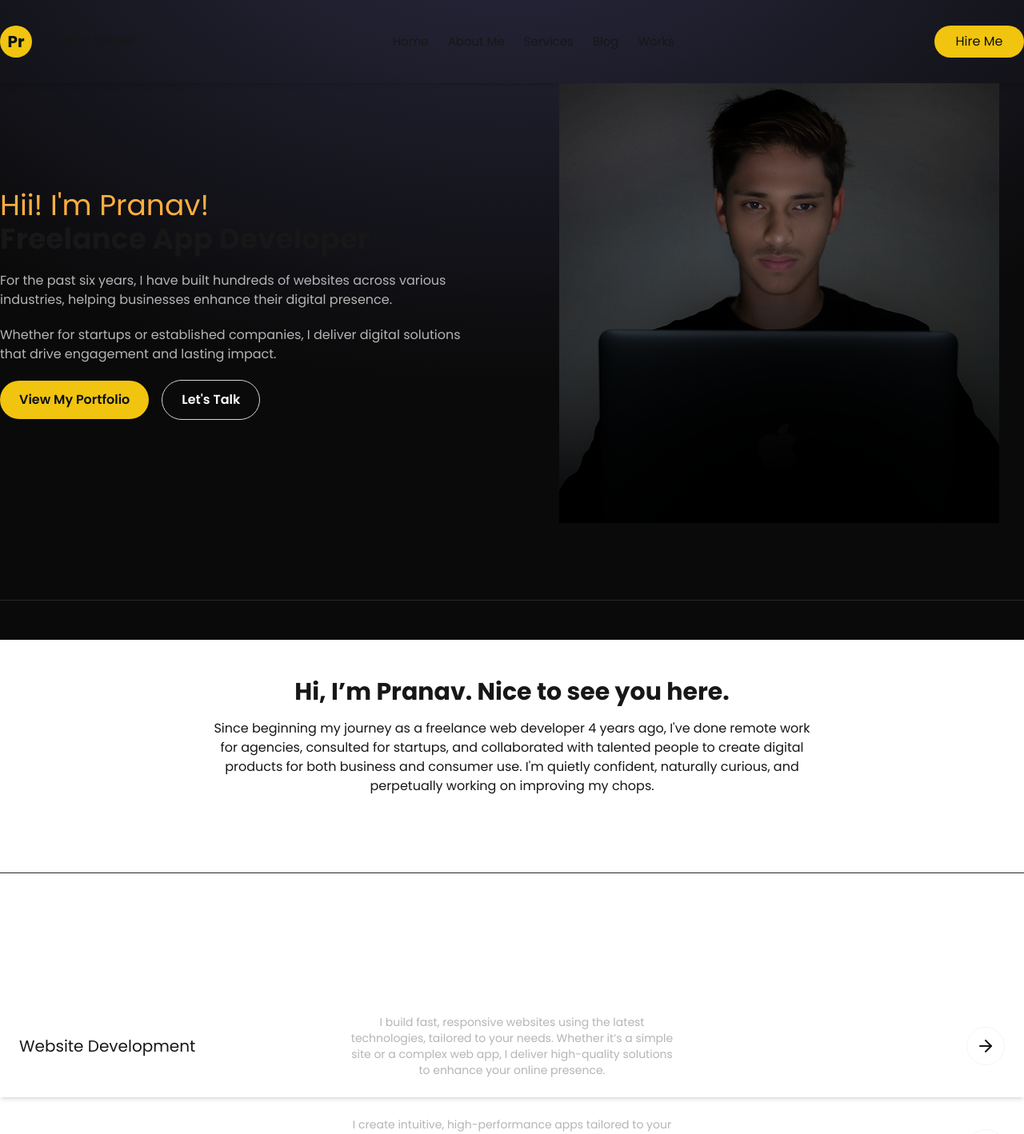
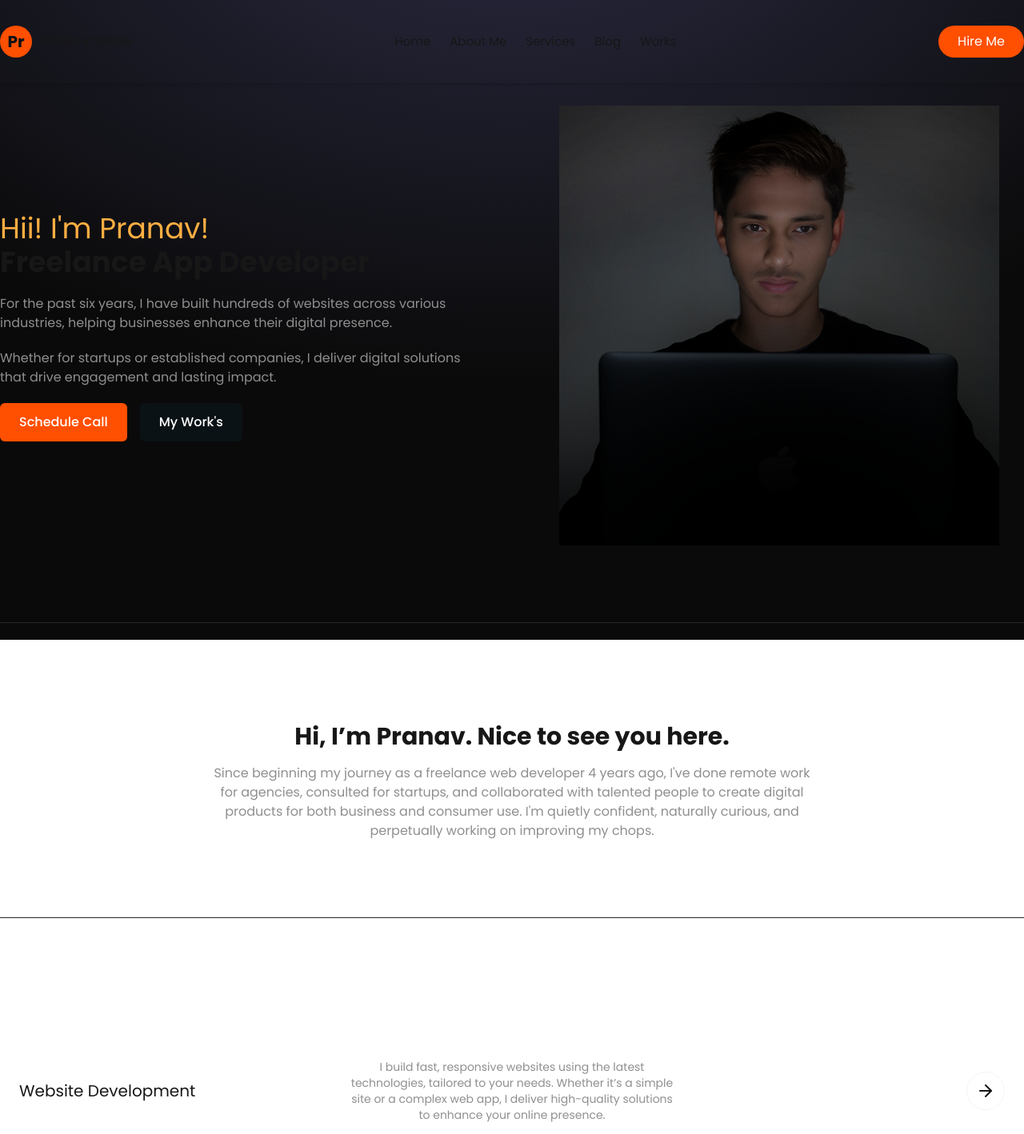
Before and after one commit to codespranav/portfolio, a Next.js app: page / in a window 1280 px wide. Shown: the top 1418 px of the page at 80% size. Built offline with nearby package versions, Linux system fonts and the light colour scheme.

Commit message:
enhance website ui

```diff
--- a/src/app/(home)/(components)/Hero.jsx
+++ b/src/app/(home)/(components)/Hero.jsx
@@ -4,10 +4,13 @@ import React from 'react'
 import myProfilePic from '../../assets/pranav_Dev.png'
 import Typewriter from 'typewriter-effect'
 import Link from 'next/link'
+import Head from 'next/head'
 
 const Hero = () => {
   return (
-    <section className="px-4 md:px-0">
+    <>
+
+    <section className="px-4 md:px-0 py-7">
       <div className="max-w-7xl mx-auto grid md:grid-cols-2 grid-cols-1 items-center justify-items-center gap-14 border-b border-neutral-800 pb-24">
         <div className="welcometext">
           <h1 className="text-4xl leading-tight text-heading">
@@ -37,14 +40,15 @@ const Hero = () => {
           </p>
 
           <div className="ctaction mt-5 flex flex-row items-center gap-4">
-            <button className="bg-secondary px-6 py-3 rounded-full text-secondary font-semibold hover:bg-secondary-dark hover:text-white transition-all duration-200">
-              View My Portfolio
+          <Link href="/contact">
+            <button className="bg-secondary px-6 py-3 rounded-md text-white font-medium hover:bg-secondary-dark hover:text-white transition-all duration-200">
+              Schedule Call
             </button>
-            <Link href="/contact">
-              <button className="border border-gray-300 px-6 py-3 rounded-full text-primary font-semibold hover:bg-secondary hover:text-white transition-all duration-200">
-                Let&apos;s Talk
-              </button>
             </Link>
+
+            <button className="bg-primary hover:bg-white hover:text-black px-6 py-3 rounded-md text-white font-medium hover:bg-secondary-dark transition-all duration-200">
+              My Work&apos;s
+            </button>
           </div>
 
           {/* TODO re desogm this */}
@@ -70,6 +74,8 @@ const Hero = () => {
         </div>
       </div>
     </section>
+    </>
+
   );
 }
 
--- a/src/app/(home)/(components)/Newsletter.jsx
+++ b/src/app/(home)/(components)/Newsletter.jsx
@@ -21,7 +21,7 @@ const Newsletter = () => {
                 <div className="absolute top-1/2 left-1/2 transform -translate-x-1/2 -translate-y-1/2 text-white p-6 flex justify-center flex-col items-center">
                     <h3 className="text-2xl md:text-5xl font-bold text-center leading-tight drop-shadow-md">Elevate Your Business to New Heights!</h3>
                     <button
-                        className='bg-blue-700 hover:bg-blue-800 transition duration-300 ease-in-out text-white px-6 py-3 rounded-full mt-7 shadow-lg transform hover:scale-105'
+                        className=' bg-secondary hover:bg-white hover:text-black transition duration-300 ease-in-out text-white px-6 py-3 rounded-full mt-7 shadow-lg transform hover:scale-105'
                     >
                         Let’s Get Started
                     </button>
--- a/src/app/(home)/page.jsx
+++ b/src/app/(home)/page.jsx
@@ -15,7 +15,7 @@ const page = () => {
         <section className='px-4 md:px-0 cursor-default h-auto pt-24 flex justify-center items-center text-center '>
             <div className="content max-w-3xl mx-auto my-auto" >
               <h1 className='text-3xl font-bold'>Hi, I’m Pranav. Nice to see you here.</h1>
-              <p className='mt-4 text-md'>Since beginning my journey as a freelance web developer 4 years ago, I&apos;ve done remote work for agencies, consulted for startups, and collaborated with talented people to create digital products for both business and consumer use. I&apos;m quietly confident, naturally curious, and perpetually working on improving my chops.</p>
+              <p className='mt-4 text-md text-paraColour'>Since beginning my journey as a freelance web developer 4 years ago, I&apos;ve done remote work for agencies, consulted for startups, and collaborated with talented people to create digital products for both business and consumer use. I&apos;m quietly confident, naturally curious, and perpetually working on improving my chops.</p>
             </div>
         </section>
             </div>
--- a/src/app/components/Navbar.jsx
+++ b/src/app/components/Navbar.jsx
@@ -28,7 +28,7 @@ const Navbar = () => {
                     ))}
                 </ul>
             </div>
-                    <button className='bg-secondary w-28 h-10 rounded-3xl text-secondary '>Hire Me</button>
+                    <button className='bg-secondary px-6 py-2 rounded-3xl text-white '>Hire Me</button>
         </nav>
     </header>
   )
--- a/src/app/contact/page.jsx
+++ b/src/app/contact/page.jsx
@@ -1,12 +1,18 @@
-import React from 'react';
-import ContactForm from './components/ContactForm';
-import Image from 'next/image';
-import contactimg from "../assets/contact_ui.avif"
+import React from "react";
+import ContactForm from "./components/ContactForm";
+import Image from "next/image";
+import contactimg from "../assets/contact_ui.avif";
+import Head from "next/head";
+export const metadata = {
+    title: "Contact me - Pranav Singh",
+    description: "Contact us | Pranav Singh is the website developer working as a freelance since 2018. According to google review He is the best Website Developer in India, Website Developer in Bihar",
 
+  };
 const Page = () => {
+
   return (
+    <>
       <div className="max-w-7xl mx-auto grid grid-cols-1 md:grid-cols-2 gap-12 py-12 px-4">
-
         {/* Left Column - Contact Form */}
         <div className="order-2 md:order-1">
           <ContactForm />
@@ -18,13 +24,21 @@ const Page = () => {
             Let’s make it a reality!
           </h2>
           <p className="text-base md:text-lg text-paraColour">
-          We&apos;re excited to work with you soon! Please share your details, and we&apos;ll get back to you within 20-30 minutes.
+            We&apos;re excited to work with you soon! Please share your details,
+            and we&apos;ll get back to you within 20-30 minutes.
           </p>
 
-        <Image src= {contactimg} width={0} height={0} alt='Contact us image' quality={100} className='rounded-xl w-96 mt-8 md:absolute bottom-0'/>
+          <Image
+            src={contactimg}
+            width={0}
+            height={0}
+            alt="Contact us image"
+            quality={100}
+            className="rounded-xl w-96 mt-8 md:absolute bottom-0"
+          />
         </div>
-
       </div>
+    </>
   );
 };
 
--- a/tailwind.config.js
+++ b/tailwind.config.js
@@ -13,11 +13,11 @@ module.exports = {
         primary: "#fff",
         secondary: "#0B1215",
         heading: "#FFAe42",
-        paraColour: "#B5b5b5"
+        paraColour: "#8f8f8f"
       },
       backgroundColor: {
         primary: "#0B1215",
-        secondary: "#F1C40F",
+        secondary: "#FF4F00",
       },
     },
   },
```
Lines whose indentation alone changed are shown as unchanged.
